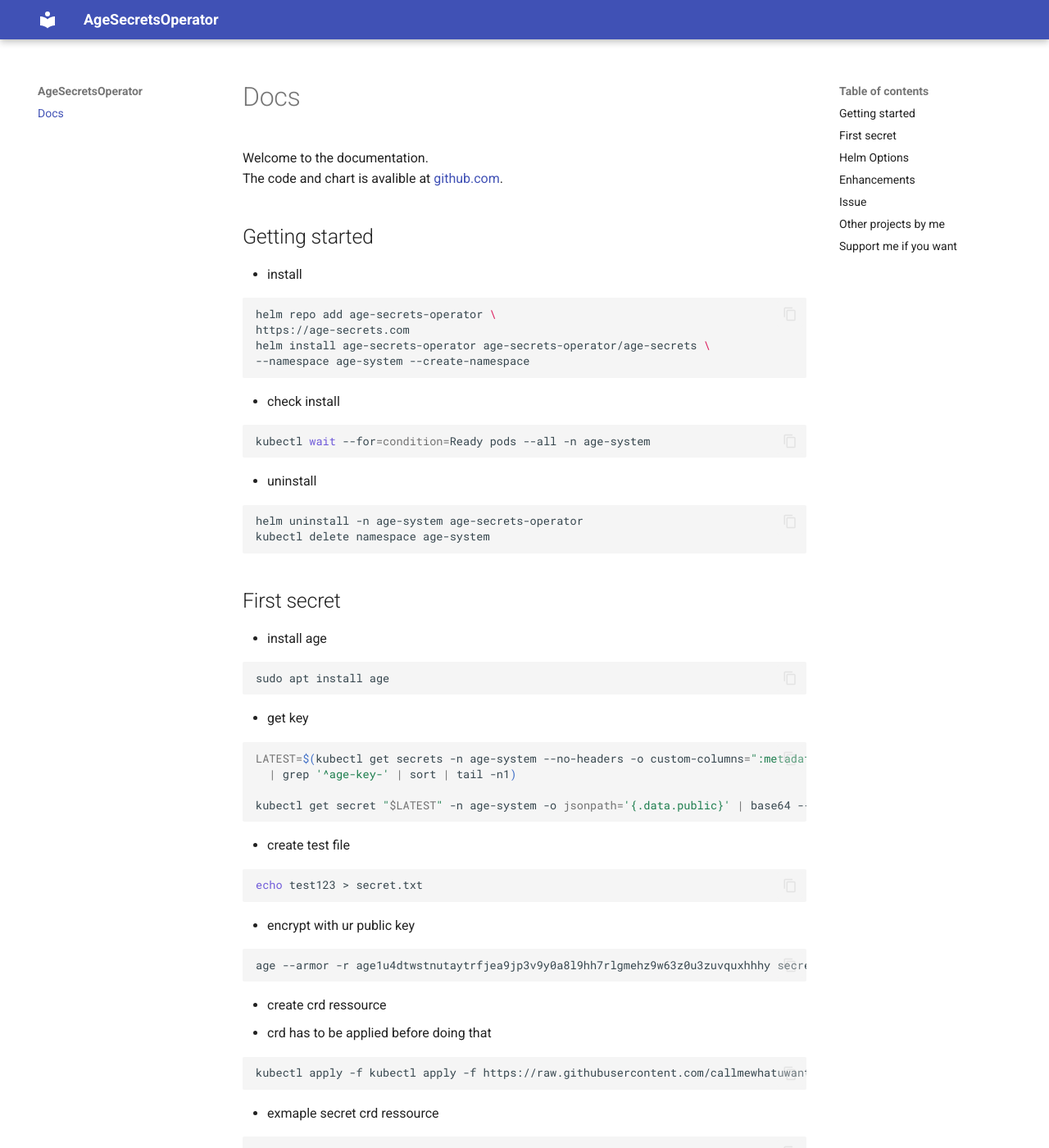
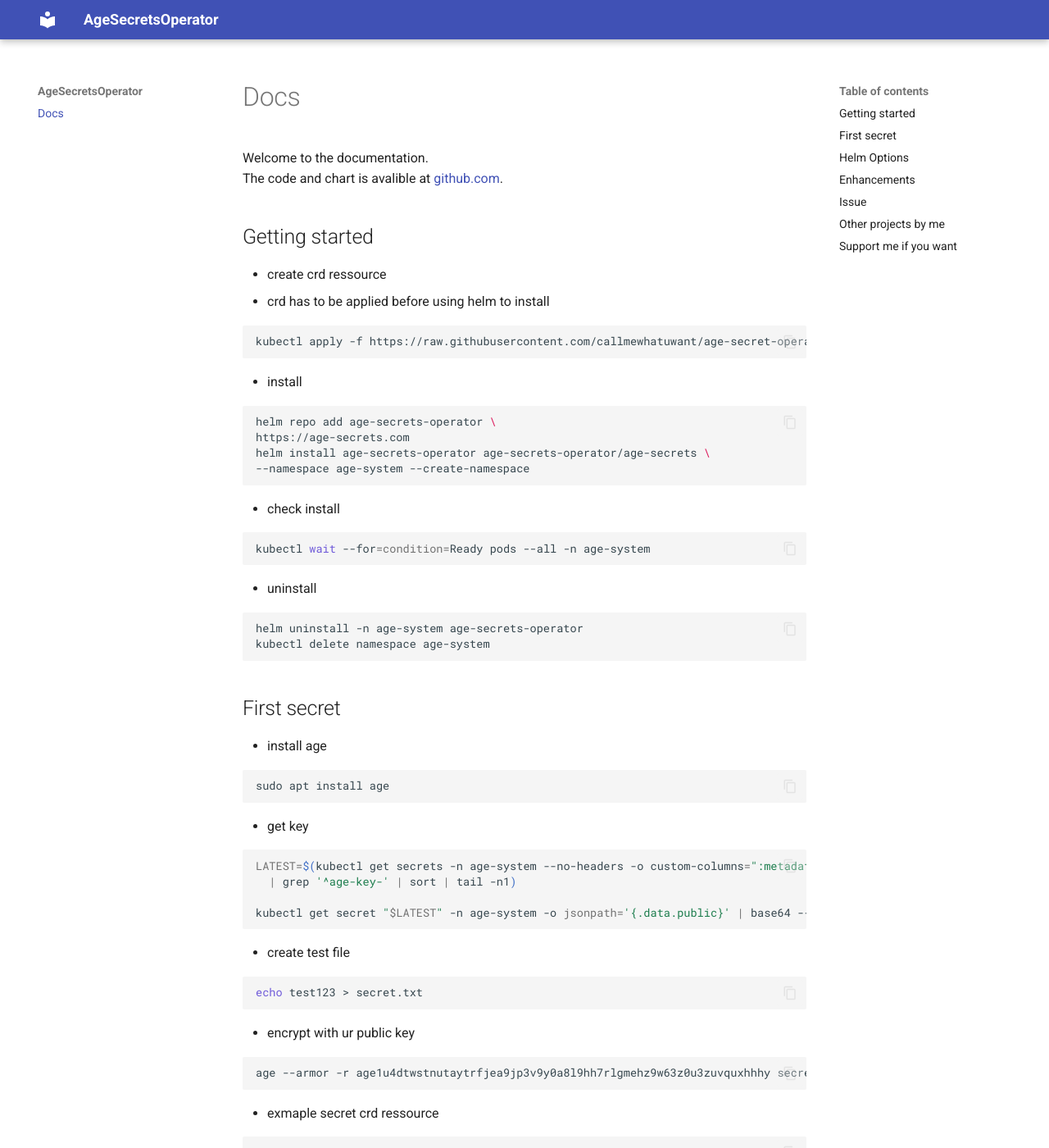
Before and after one commit to callmewhatuwant/age-secret-operator, an MkDocs documentation site: the page built from docs/operator/docs/index.md, in a window 1280 px wide and 1400 px high. Shown: the whole window at 82% size. Built offline with MkDocs 1.6.1 and Material for MkDocs 9.7.7, drawn with Linux system fonts in a browser that asks for light colours; the version menu is left out.

Commit message:
mike docs

````diff
--- a/docs/operator/docs/index.md
+++ b/docs/operator/docs/index.md
@@ -4,6 +4,13 @@
 The code and chart is avalible at [github.com](https://github.com/callmewhatuwant/age-secret-operator){target="_blank"}.
 
 ## Getting started
+
+* create crd ressource
+* crd has to be applied before using helm to install
+
+```bash
+kubectl apply -f https://raw.githubusercontent.com/callmewhatuwant/age-secret-operator/refs/heads/main/config/crd/bases/security.age.io_agesecrets.yaml
+```
 
 * install
 
@@ -54,13 +61,6 @@
 
 ```bash
 age --armor -r age1u4dtwstnutaytrfjea9jp3v9y0a8l9hh7rlgmehz9w63z0u3zuvquxhhhy secret.txt
-```
-
-* create crd ressource
-* crd has to be applied before doing that
-
-```bash
-kubectl apply -f kubectl apply -f https://raw.githubusercontent.com/callmewhatuwant/age-secret-operator/main/config/crd/bases/security.age.io_agesecret.yaml
 ```
 
 * exmaple secret crd ressource
````
Also changed, not shown: docs/operator/site/index.html, 1 other file.
